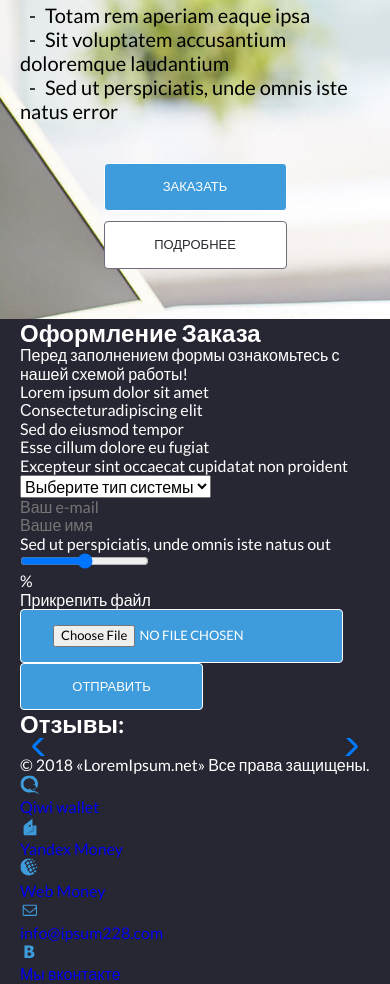
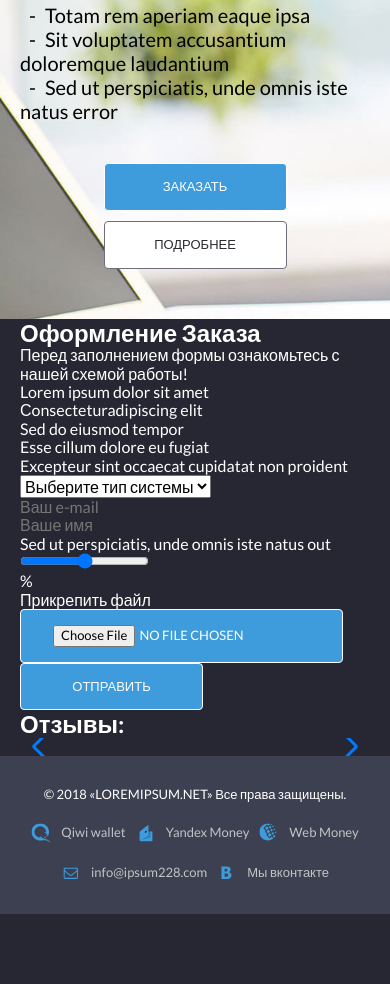
Before and after one commit to AushaL/loremipsum-test-project, a plain HTML site: page index.html in a window 390 px wide. Shown: the part 437-1421 px from the top of the page. After the commit the page ends 1351 px from the top, so only its background shows below. Drawn offline with Linux system fonts and the light colour scheme.

Commit message:
feat: add main-footer block

```diff
--- a/css/style.css
+++ b/css/style.css
@@ -204,6 +204,75 @@ img {
   column-gap: 30px;
 }
 
+.main-footer {
+  padding-top: 31px;
+  padding-bottom: 31px;
+  background-color: #3d4050;
+}
+
+.main-footer__wrapper {
+  display: flex;
+  align-items: center;
+  justify-content: space-between;
+}
+
+.main-footer__copyright {
+  font-size: 13px;
+  font-weight: 400;
+  line-height: 15.6px;
+}
+
+.main-footer__copyright span {
+  text-transform: uppercase;
+}
+
+.main-footer__column--middle {
+  position: relative;
+  padding-left: 40px;
+  padding-right: 40px;
+}
+
+.main-footer__column--middle::before {
+  content: "";
+  position: absolute;
+  top: 0;
+  left: 0;
+  width: 1px;
+  height: 18px;
+  background-color: #c3c3c3;
+}
+
+.main-footer__column--middle::after {
+  content: "";
+  position: absolute;
+  top: 0;
+  right: 0;
+  width: 1px;
+  height: 18px;
+  background-color: #c3c3c3;
+}
+
+.main-footer__links-list {
+  display: flex;
+  align-items: center;
+  column-gap: 38px;
+}
+
+.main-footer__links-list a {
+  display: flex;
+  align-items: center;
+  column-gap: 10px;
+  font-size: 13px;
+  font-weight: 400;
+  line-height: 15.6px;
+  color: #c3c3c3;
+  transition: color 0.3s ease;
+}
+
+.main-footer__links-list a:hover {
+  color: #3e9cdc;
+}
+
 @media (max-width: 1500px) {
   .hero {
     height: auto;
@@ -215,6 +284,37 @@ img {
 @media (max-width: 1200px) {
   .site-nav__list {
     column-gap: 40px;
+  }
+
+  .main-footer__links-list {
+    column-gap: 20px;
+  }
+
+  .main-footer__column--middle {
+    padding-left: 20px;
+    padding-right: 20px;
+  }
+}
+
+@media (max-width: 1050px) {
+  .main-footer__wrapper {
+    flex-direction: column;
+    row-gap: 20px;
+    column-gap: 0;
+  }
+
+  .main-footer__column--middle {
+    padding-left: 0;
+    padding-right: 0;
+  }
+
+  .main-footer__column--middle::before,
+  .main-footer__column--middle::after {
+    display: none;
+  }
+
+  .main-footer__links-list {
+    column-gap: 10px;
   }
 }
 
--- a/index.html
+++ b/index.html
@@ -176,7 +176,9 @@
       <div class="container">
         <div class="main-footer__wrapper">
           <div class="main-footer__column main-footer__column--left">
-            <p>© 2018 «LoremIpsum.net» Все права защищены.</p>
+            <p class="main-footer__copyright">
+              © 2018 <span>«LoremIpsum.net»</span> Все права защищены.
+            </p>
           </div>
           <div class="main-footer__column main-footer__column--middle">
             <ul class="main-footer__links-list">
```
